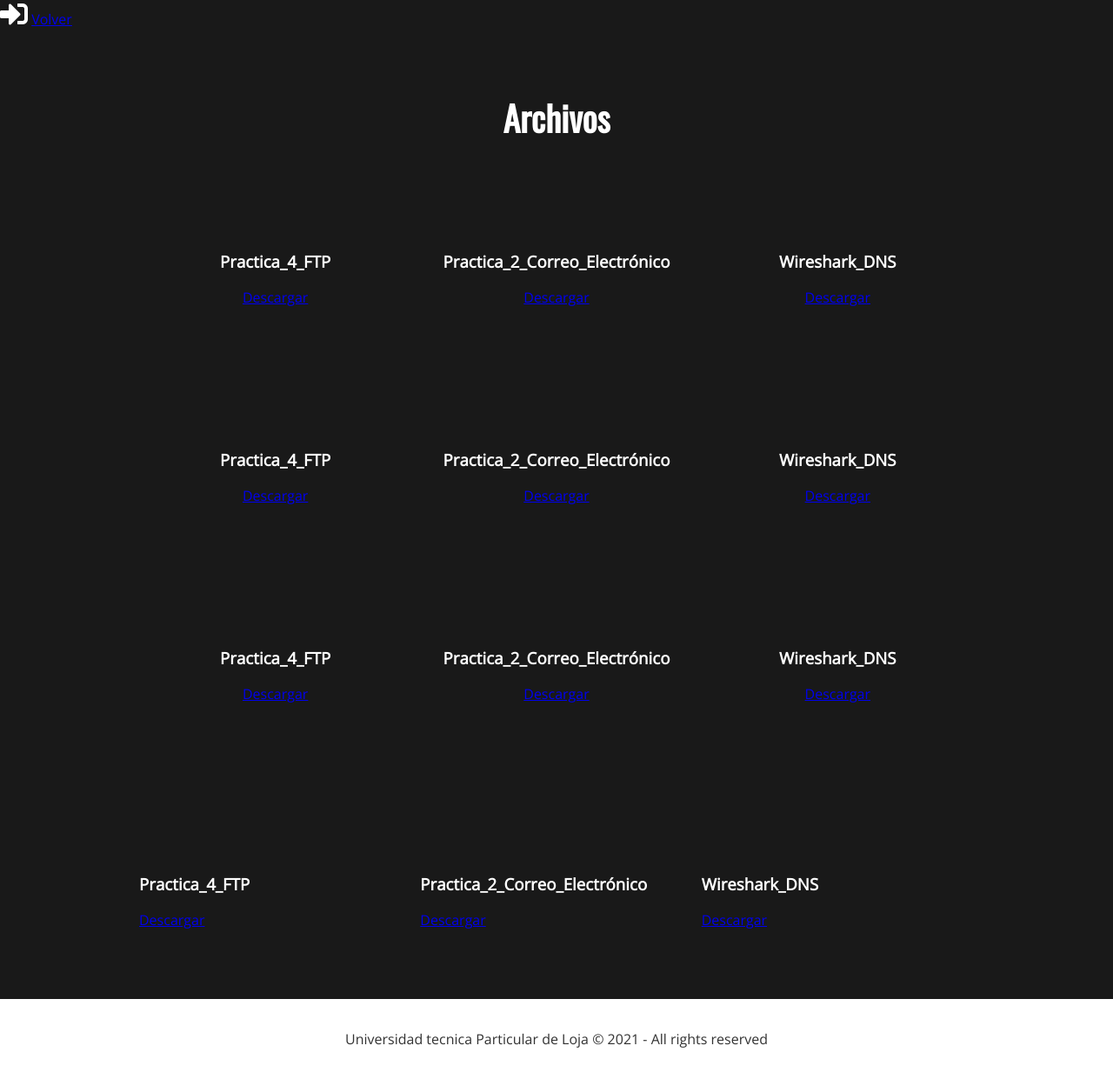
After one commit to lajaramillo5/paginaweb-test, a PHP site: page /archivos.html in a window 1280 px wide. The commit adds this page. Shown: the whole page at 87% size. Run offline with PHP 8.4, Linux system fonts and the light colour scheme; some libraries are stand-ins or nearby versions.

Commit message:
pagina de descargas

```diff
--- /dev/null
+++ b/archivos.html
@@ -0,0 +1,104 @@
+<!DOCTYPE html>
+<html lang="es">
+
+<head>
+    <meta charset="UTF-8">
+    <meta name="viewport" content="width=device-widith, initil-scale=1.0">
+    <meta http-equiv="X-UA-Compatible" content="ie=edge">
+    <title>Landing Three</title>
+    <!-- Google Fonts -->
+    <link href="https://fonts.googleapis.com/css?family=Open+Sans" rel="stylesheet">
+    <link href="https://fonts.googleapis.com/css?family=Oswald" rel="stylesheet">
+    <!-- Font Awesome -->
+    <script src="https://kit.fontawesome.com/beadab0c12.js" crossorigin="anonymous"></script>
+    <!-- ANIMATE.CSS -->
+    <link rel="stylesheet" href="https://cdn.jsdelivr.net/npm/animate.css@3.5.2/animate.min.css">
+    <link rel="stylesheet" href="https://use.fontawesome.com/releases/v5.3.1/css/all.css"
+        integrity="sha384-mzrmE5qonljUremFsqc01SB46JvROS7bZs3IO2EmfFsd15uHvIt+Y8vEf7N7fWAU" crossorigin="anonymous">
+    <!-- Custom CSS -->
+    <link rel="stylesheet" href="css/style.css">
+</head>
+    <!--header -->
+    <header >
+        <div>
+            <i class="fas fa-sign-in-alt fa-2x"></i>
+            <a href="index.html"> Volver</a>
+        </div>
+    </header>
+
+<body>
+    <!-- Archivos -->
+    <div class="services text-center">
+        <h3 class="title">Archivos</h3>
+        <div class="container grid-3-a">
+            <div>
+                <h3>Practica_4_FTP</h3>
+                <a href="archivos/Practica_4_FTP_luis_jaramillo.pdf" download="Practica_4_FTP.pdf">Descargar</a>
+            </div>
+            <div>
+                <h3>Practica_2_Correo_Electrónico</h3>
+                <a href="archivos/Practica_2_Correo_Electrónico (2).pdf"
+                    download="Practica_2_Correo_Electrónico.pdf">Descargar</a>
+            </div>
+            <div>
+                <h3>Wireshark_DNS</h3>
+                <a href="archivos/Wireshark_DNS_v6.01_luis_jaramillo.pdf" download="Wireshark_DNS">Descargar</a>
+            </div>
+        </div>
+        <div class="container grid-3-a">
+            <div>
+                <h3>Practica_4_FTP</h3>
+                <a href="archivos/Practica_4_FTP_luis_jaramillo.pdf" download="Practica_4_FTP.pdf">Descargar</a>
+            </div>
+            <div>
+                <h3>Practica_2_Correo_Electrónico</h3>
+                <a href="archivos/Practica_2_Correo_Electrónico (2).pdf"
+                    download="Practica_2_Correo_Electrónico.pdf">Descargar</a>
+            </div>
+            <div>
+                <h3>Wireshark_DNS</h3>
+                <a href="archivos/Wireshark_DNS_v6.01_luis_jaramillo.pdf" download="Wireshark_DNS">Descargar</a>
+            </div>
+        </div>
+
+        <div class="container grid-3-a">
+            <div>
+                <h3>Practica_4_FTP</h3>
+                <a href="archivos/Practica_4_FTP_luis_jaramillo.pdf" download="Practica_4_FTP.pdf">Descargar</a>
+            </div>
+            <div>
+                <h3>Practica_2_Correo_Electrónico</h3>
+                <a href="archivos/Practica_2_Correo_Electrónico (2).pdf"
+                    download="Practica_2_Correo_Electrónico.pdf">Descargar</a>
+            </div>
+            <div>
+                <h3>Wireshark_DNS</h3>
+                <a href="archivos/Wireshark_DNS_v6.01_luis_jaramillo.pdf" download="Wireshark_DNS">Descargar</a>
+            </div>
+        </div>
+    </div>
+    <div class="container grid-3-a">
+        <div>
+            <h3>Practica_4_FTP</h3>
+            <a href="archivos/Practica_4_FTP_luis_jaramillo.pdf" download="Practica_4_FTP.pdf">Descargar</a>
+        </div>
+        <div>
+            <h3>Practica_2_Correo_Electrónico</h3>
+            <a href="archivos/Practica_2_Correo_Electrónico (2).pdf" download="Practica_2_Correo_Electrónico.pdf">Descargar</a>
+        </div>
+        <div>
+            <h3>Wireshark_DNS</h3>
+            <a href="archivos/Wireshark_DNS_v6.01_luis_jaramillo.pdf" download="Wireshark_DNS">Descargar</a>
+        </div>
+    </div>
+    </div>
+
+
+    </section>
+    <!-- Footer -->
+    <footer class="text-center bg-light">
+        <p>Universidad tecnica Particular de Loja &copy; 2021 - All rights reserved</p>
+    </footer>
+</body>
+
+</html>
--- a/css/style.css
+++ b/css/style.css
@@ -65,6 +65,12 @@ body {
     display: grid;
     grid-template-columns: 1fr 1fr 1fr; /* 30px 30px 30px or repeat(3, 1fr)*/
     grid-gap: 20px;
+  }
+  .grid-3-a {
+    display: grid;
+    grid-template-columns: repeat(3, 1fr);
+    grid-gap: 10px;
+    grid-auto-rows: minmax(100px, auto);
   }
   .grid-2 {
     display: grid;
--- a/db.php
+++ b/db.php
@@ -1,6 +1,6 @@
 <?php
 
-$conexion=mysqli_connect("localhost","root","","login");
+$conexion=mysqli_connect("localhost","root","123456","login");
 
 
 ?>
--- a/index.html
+++ b/index.html
@@ -1,5 +1,5 @@
 <!DOCTYPE html>
-<html lang="en">
+<html lang="es">
 
 <head>
     <meta charset="UTF-8">
@@ -41,7 +41,7 @@
         <h3 class="title">Services</h3>
         <div class="container grid-3">
             <div>
-                <i class="fas fa-file-powerpoint fa-5x"></i>
+                <a href="archivos.html"> <i class="fas fa-file-powerpoint fa-5x"></i></a>
                 <h3>Documentos</h3>
                 <p>Practicas realizadas en Arquitectura y Seguridad de Redea </p>
             </div>
--- a/validar.php
+++ b/validar.php
@@ -6,7 +6,7 @@ session_start();
 $_SESSION['usuario'] = $usuario;
 
 
-$conexion = mysqli_connect("localhost", "root", " ", "login");
+$conexion = mysqli_connect("localhost", "root","123456", "login");
 
 $consulta = "SELECT*FROM usuarios where usuario='$usuario' and contraseña='$contraseña'";
 $resultado = mysqli_query($conexion, $consulta);
@@ -15,7 +15,7 @@ $filas = mysqli_num_rows($resultado);
 
 if ($filas) {
 
-  header("location:home.php");
+  header("location:index.html");
 } else {
 ?>
   <?php
```
Also changed, not shown: 3 other files.
